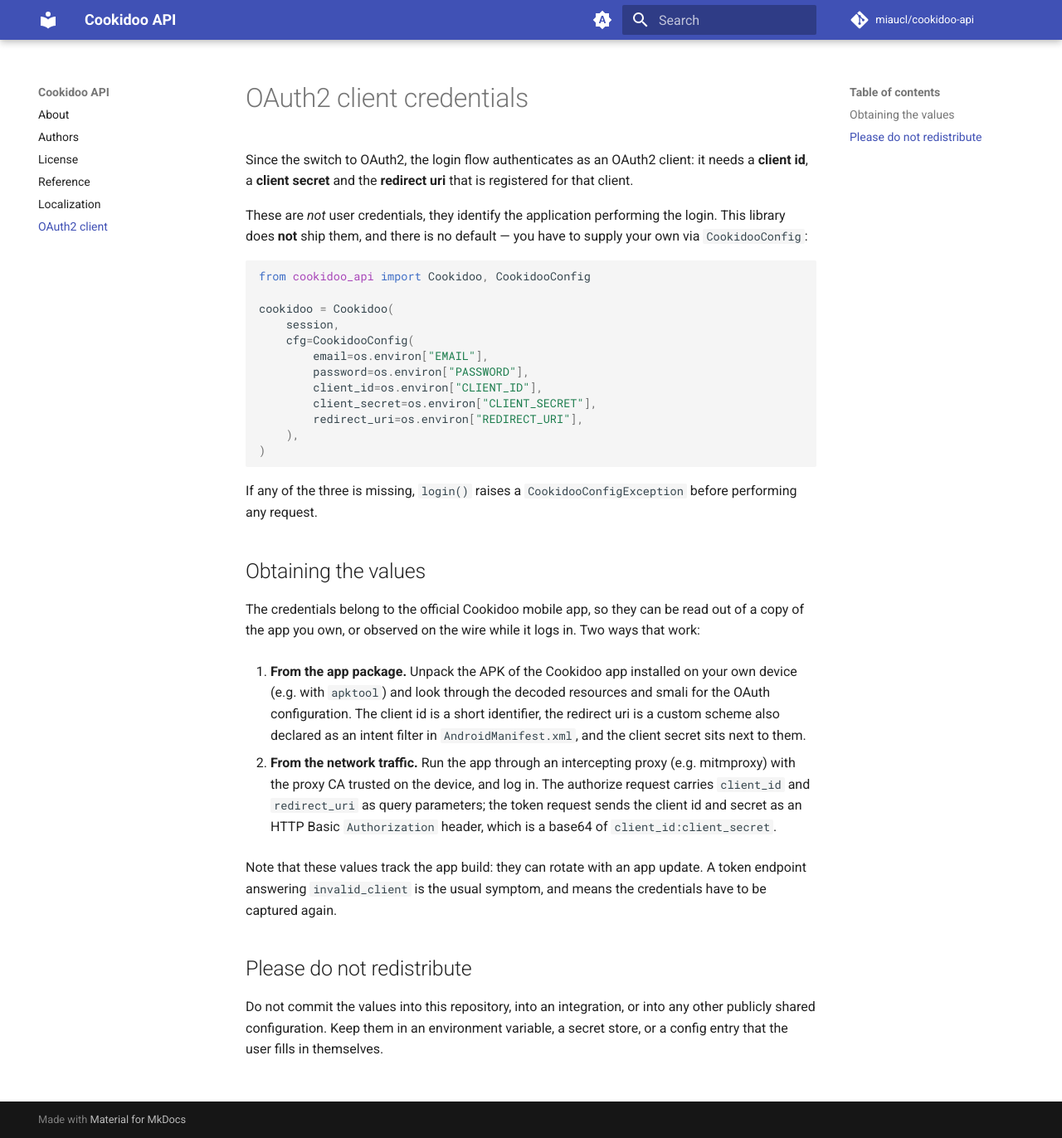
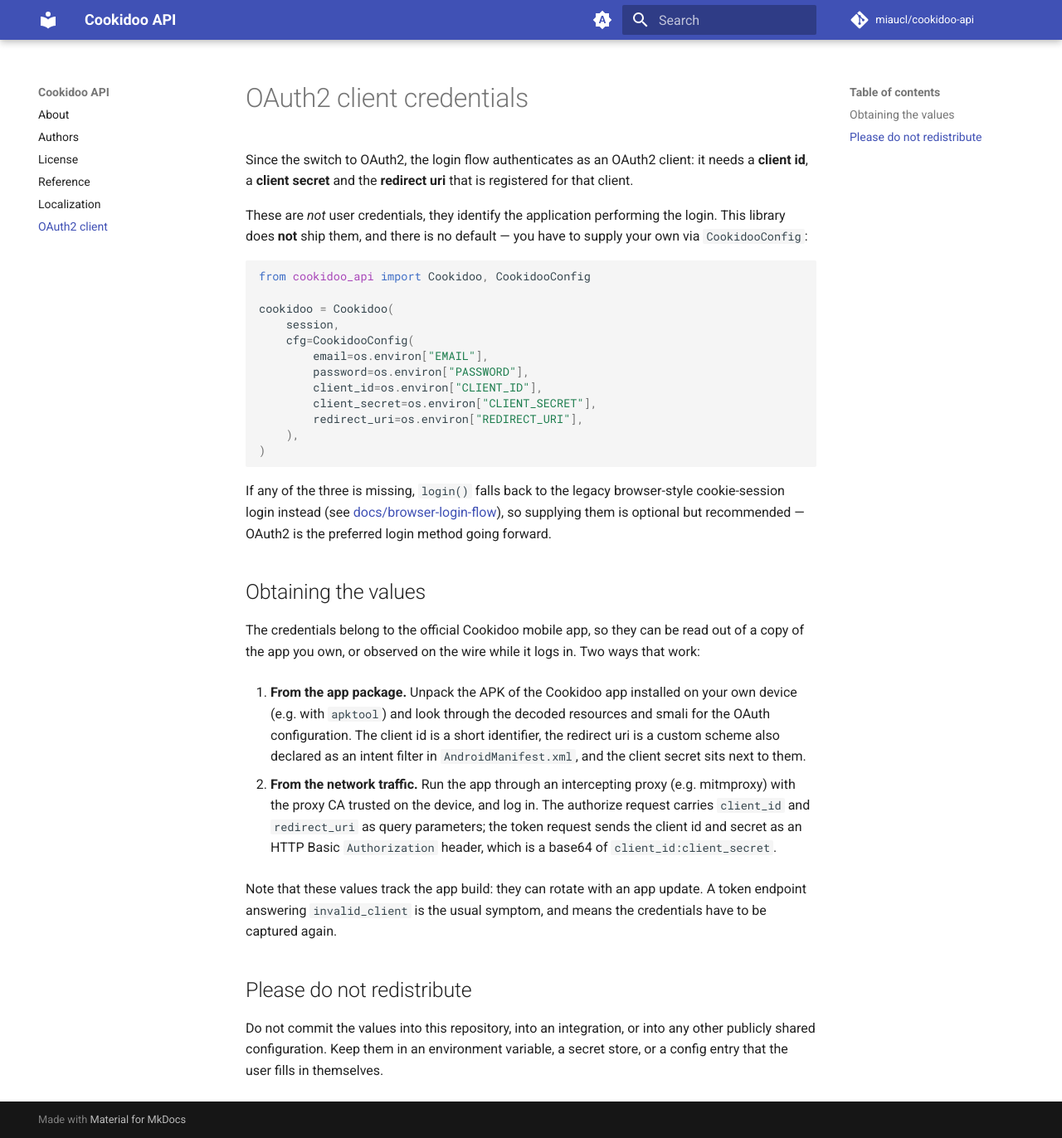
Before and after one commit to miaucl/cookidoo-api, an MkDocs documentation site: the page built from docs/oauth-client.md, in a window 1280 px wide and 1372 px high. Shown: the whole window at 83% size. Built offline with MkDocs 1.6.1 and Material for MkDocs 9.7.7, drawn with Linux system fonts in a browser that asks for light colours; comment, search, counter and statistics services are not loaded.

Commit message:
docs: add FezVrasta to authors, drop OAuth2 breaking-change entry
The OAuth2 login is no longer a breaking change since the legacy
cookie-session login is kept as an automatic fallback; update
docs/oauth-client.md accordingly.

Co-authored-by: Copilot <223556219+Copilot@users.noreply.github.com>

````diff
--- a/docs/oauth-client.md
+++ b/docs/oauth-client.md
@@ -23,8 +23,11 @@ cookidoo = Cookidoo(
 )
 ```
 
-If any of the three is missing, `login()` raises a `CookidooConfigException`
-before performing any request.
+If any of the three is missing, `login()` falls back to the legacy
+browser-style cookie-session login instead (see
+[docs/browser-login-flow](browser-login-flow/)), so supplying them is
+optional but recommended — OAuth2 is the preferred login method going
+forward.
 
 ## Obtaining the values
 
````
Also changed, not shown: BREAKING_CHANGES.md (+0 -8 lines), docs/authors.md (+1 -0 lines).
